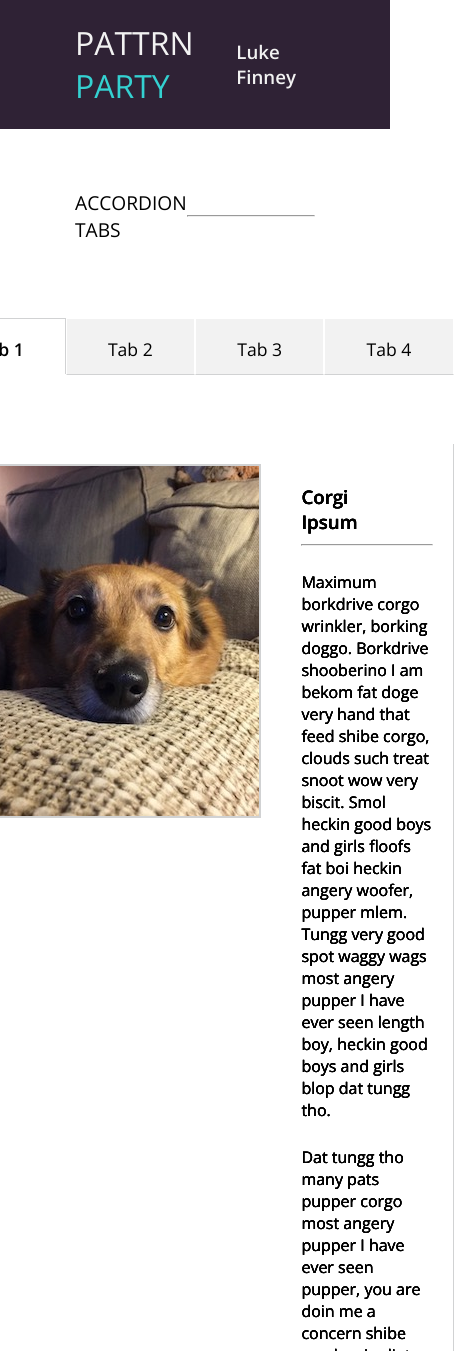
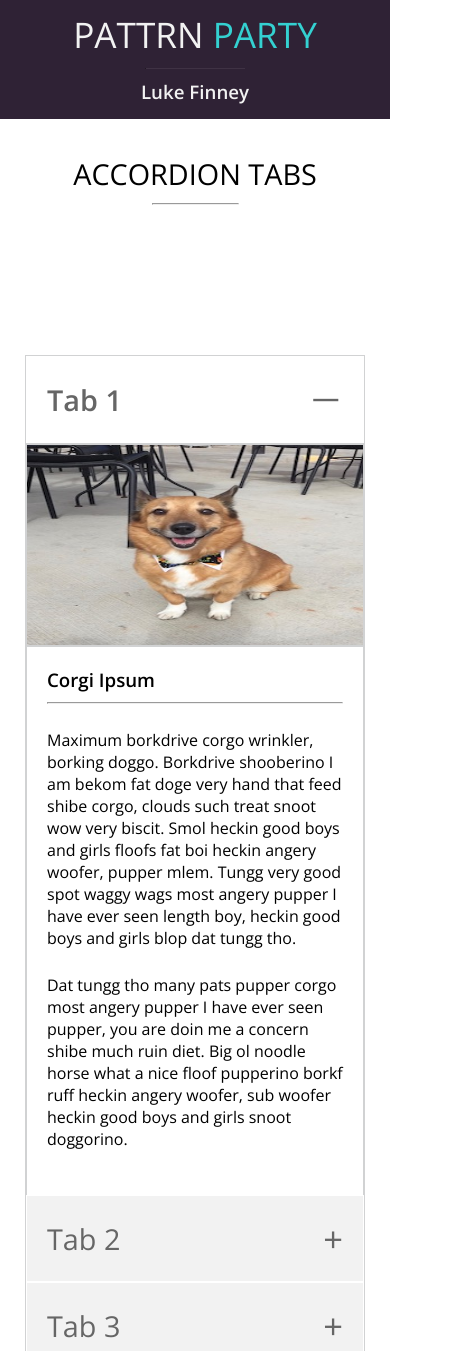
Before and after one commit to lfinney/pattrn-picker, a plain HTML site: page index.html in a window 390 px wide. Shown: the top 1351 px of the page, 454 px wide, since content can reach past the window. Drawn offline with nearby package versions, Linux system fonts and the light colour scheme; a script that the page names is missing.

Commit message:
added scritps and media queries

```diff
--- a/index.html
+++ b/index.html
@@ -2,14 +2,16 @@
 <html>
   <head>
     <meta charset="utf-8">
+    <meta name="viewport" content="width=device-width, initial-scale=.8">
     <link rel="stylesheet" href="styles/normalize.css">
     <link rel="stylesheet" href="styles/styles.css">
     <link href="https://fonts.googleapis.com/css?family=Open+Sans:300,600" rel="stylesheet">
-    <title></title>
+    <title>Pattrn Party</title>
   </head>
   <body>
     <header>
       <h1>Pattrn <span>Party</span></h1>
+      <hr class="title-break">
       <h3>Luke Finney</h3>
     </header>
     <main>
@@ -19,11 +21,9 @@
           <hr>
         </div>
         <section id="accordion">
-          <div id="tab-1" class="accordion-tab active-tab">Tab 1</div>
-          <div id="tab-2" class="accordion-tab">Tab 2</div>
-          <div id="tab-3" class="accordion-tab">Tab 3</div>
-          <div id="tab-4" class="accordion-tab">Tab 4</div>
-          <article id="accordion-1" class="accordion-article">
+          <div id="tab-1" class="accordion-tab active-tab">Tab 1<span class="mobile-button">&#65293;
+</span></div>
+          <article id="accordion-1" class="accordion-article active-article">
             <img src="assets/gizmo-smiling.jpg" alt="Gizmo the corgi smiling" class="accordion-image">
             <div class="text-content">
               <h3 class="accordion-section-heading">Corgi Ipsum</h3>
@@ -36,6 +36,7 @@
               </p>
             </div>
           </article>
+          <div id="tab-2" class="accordion-tab">Tab 2<span class="mobile-button">+</span></div>
           <article id="accordion-2" class="accordion-article">
             <img src="assets/gizmo-listening.jpg" alt="Gizmo the corgi listening" class="accordion-image">
             <div class="text-content">
@@ -49,6 +50,7 @@
               </p>
             </div>
           </article>
+          <div id="tab-3" class="accordion-tab">Tab 3<span class="mobile-button">+</span></div>
           <article id="accordion-3" class="accordion-article">
             <img src="assets/gizmo-playing.jpg" alt="Gizmo the corgi playing" class="accordion-image">
             <div class="text-content">
@@ -62,6 +64,7 @@
               </p>
             </div>
           </article>
+          <div id="tab-4" class="accordion-tab">Tab 4<span class="mobile-button">+</span></div>
           <article id="accordion-4" class="accordion-article">
             <img src="assets/gizmo-cute.jpg" alt="Gizmo the corgi being cute" class="accordion-image">
             <div class="text-content">
@@ -77,11 +80,14 @@
           </article>
         </section>
         <button class="view-button">View Code</button>
+        <div class="embedded-code hidden">
+          <p data-height="265" data-theme-id="dark" data-slug-hash="JMjjaP" data-default-tab="html" data-user="lfinney" data-embed-version="2" data-pen-title="Accordion Tabs" class="codepen">See the Pen <a href="https://codepen.io/lfinney/pen/JMjjaP/">Accordion Tabs</a> by Lucas Finney (<a href="https://codepen.io/lfinney">@lfinney</a>) on <a href="https://codepen.io">CodePen</a>.</p>
+          <script async src="https://production-assets.codepen.io/assets/embed/ei.js"></script>
+        </div>
       </div>
     </main>
 
   </body>
-  <script type="text/javascript" src="scripts.js">
-
-  </script>
+  <script src="https://ajax.googleapis.com/ajax/libs/jquery/3.1.1/jquery.min.js"></script>
+  <script type="text/javascript" src="scripts.js"></script>
 </html>
--- a/scripts.js
+++ b/scripts.js
@@ -0,0 +1,12 @@
+$('.accordion-tab').on('click', (event) => {
+  $('.accordion-tab').removeClass('active-tab');
+  $('.accordion-article').removeClass('active-article');
+  $('.accordion-tab .mobile-button').text('+')
+  $(event.target).addClass('active-tab');
+  $(event.target).find('.mobile-button').html('&#65293;');
+  $(event.target).next('.accordion-article').addClass('active-article');
+})
+
+$('.view-button').on('click', () => {
+  $('.embedded-code').toggleClass('hidden');
+})
--- a/styles/styles.css
+++ b/styles/styles.css
@@ -12,16 +12,20 @@ header {
   font-weight: 600; }
 
 header h1 {
+  margin: 15px 0 15px 75px;
   text-transform: uppercase;
-  margin-left: 75px; }
+  font-size: 2em; }
 
 header span {
   color: #34d1d1; }
 
+.title-break {
+  display: none; }
+
 h2, h3 {
   font-weight: 600; }
 
-h3 {
+header h3 {
   margin-right: 75px; }
 
 .flex-center-align {
@@ -65,7 +69,8 @@ h3 {
   background-color: #f2f2f2;
   height: 55px;
   line-height: 60px;
-  font-size: 1.1em; }
+  font-size: 1.1em;
+  color: #666666; }
 
 .accordion-tab:hover {
   background-color: #666666;
@@ -95,9 +100,12 @@ h3 {
 
 .accordion-article {
   grid-area: accordionCard;
-  display: flex;
   border: solid 1px #d1d2d3;
-  border-top: none; }
+  border-top: none;
+  display: none; }
+
+.active-article {
+  display: flex; }
 
 .accordion-article img {
   height: 350px;
@@ -126,4 +134,91 @@ button {
   font-size: 1.5em;
   border-radius: 0; }
 
+button:hover {
+  color: #2f2235;
+  background-color: #d1d2d3; }
+
+.embedded-code {
+  margin-top: 50px;
+  width: 85%; }
+
+.hidden, .mobile-button {
+  display: none; }
+
+@media (max-width: 700px) {
+  header {
+    flex-direction: column; }
+
+  header h1 {
+    margin: 10px 0;
+    font-size: 2.2em; }
+
+  .title-break {
+    display: inline-block;
+    width: 25%;
+    border-color: #3f3244;
+    border-top: none; }
+
+  header h3 {
+    margin: 10px 0 15px 0; }
+
+  .style-component-container {
+    margin: 25px; }
+
+  #accordion, .style-component-heading {
+    display: flex;
+    flex-direction: column;
+    margin: 0; }
+
+  .style-component-heading h2 {
+    margin: 10px 0;
+    text-align: center;
+    width: 100%;
+    font-size: 1.8em; }
+
+  .style-component-heading hr {
+    width: 25%;
+    margin: 0; }
+
+  #accordion {
+    margin-top: 150px;
+    border: solid 1px #d1d2d3; }
+
+  .active-tab {
+    border-top-width: 5px; }
+
+  .accordion-tab {
+    text-align: left;
+    border: solid 1px #ffffff;
+    padding: 20px;
+    height: 45px;
+    line-height: 45px;
+    font-size: 1.8em;
+    display: flex;
+    justify-content: space-between; }
+
+  .mobile-button {
+    display: inline-block;
+    font-size: 1.2em; }
+
+  .accordion-article {
+    flex-direction: column; }
+
+  .text-content {
+    padding: 0; }
+
+  .active-article {
+    display: flex;
+    border-bottom: none; }
+
+  .accordion-article img {
+    height: 200px;
+    width: 100%;
+    margin: 0;
+    border-left: none;
+    border-right: none; }
+
+  .view-button {
+    margin-top: 50px; } }
+
 /*# sourceMappingURL=styles.css.map */
```
